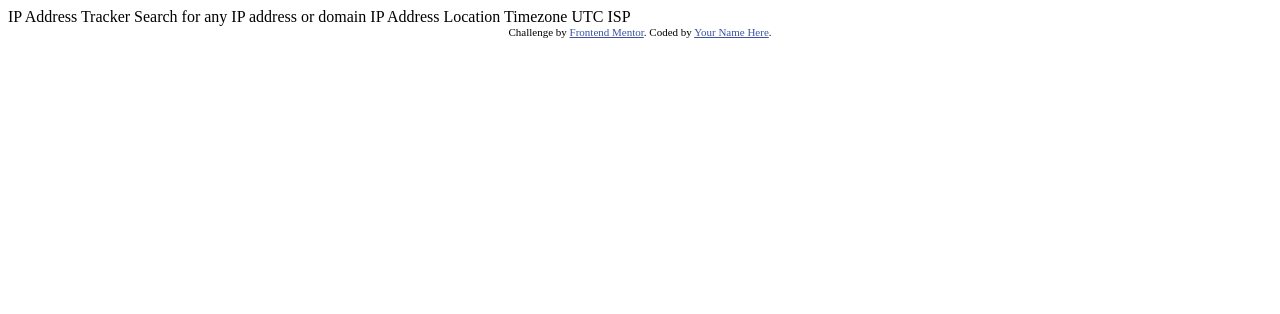
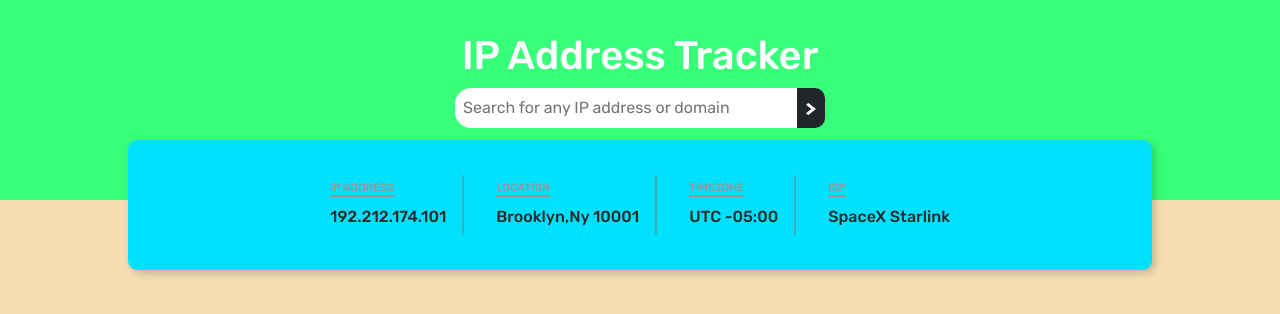
Before and after one commit to tarikozturk-05/Ip-Adress-Tracker, a plain HTML site: page index.html in a window 1280 px wide. Drawn offline with nearby package versions, Linux system fonts and the light colour scheme.

Commit message:
html+css complited

```diff
--- a/index.html
+++ b/index.html
@@ -6,29 +6,48 @@
 
   <link rel="icon" type="image/png" sizes="32x32" href="./images/favicon-32x32.png">
 
-  <title>Frontend Mentor | IP Address Tracker</title>
-
-  <!-- Feel free to remove these styles or customise in your own stylesheet 👍 -->
-  <style>
-    .attribution { font-size: 11px; text-align: center; }
-    .attribution a { color: hsl(228, 45%, 44%); }
-  </style>
+  <title>IP Address Tracker</title>
+ <link rel="stylesheet" href="./style.css">
+ <link rel="preconnect" href="https://fonts.googleapis.com">
+<link rel="preconnect" href="https://fonts.gstatic.com" crossorigin>
+<link href="https://fonts.googleapis.com/css2?family=Rubik:wght@400;500;700&display=swap" rel="stylesheet">
+  <link href="https://fonts.googleapis.com/css2?family=Rubik:wght@400;500;700&display=swap" rel="stylesheet">
+<link href="https://cdn.jsdelivr.net/npm/bootstrap@5.2.1/dist/css/bootstrap.min.css" rel="stylesheet" integrity="sha384-iYQeCzEYFbKjA/T2uDLTpkwGzCiq6soy8tYaI1GyVh/UjpbCx/TYkiZhlZB6+fzT" crossorigin="anonymous">
+ <link rel="stylesheet" href="https://unpkg.com/leaflet@1.7.1/dist/leaflet.css"
+   integrity="sha512-xodZBNTC5n17Xt2atTPuE1HxjVMSvLVW9ocqUKLsCC5CXdbqCmblAshOMAS6/keqq/sMZMZ19scR4PsZChSR7A=="
+   crossorigin=""/>
 </head>
 <body>
+  <center>
+<div class="cont">
+  <div class="form-container">
+  <h1 class="title">IP Address Tracker </h1>
+<form action="" class="form-element">
+  <input type="text" placeholder="Search for any IP address or domain" id="ip_adress" class="ip_adress">
+  <button id="search-btn" class="bg-dark"><img  src="./images/icon-arrow.svg" alt="" width="12px" height="12px" srcset="" ></button>
+</form>
 
-  IP Address Tracker
+</div>
+<div class="result-container">
+  <main class="main ">
+    <div class="info-block block-seperator "> <h4>IP Address
+  </h4><span id="current_ip">192.212.174.101</span></div>
 
-  Search for any IP address or domain
+    <div class="info-block block-seperator "> <h4>Location
+  </h4><span id="current_ip">Brooklyn,Ny 10001</span></div>
 
-  IP Address
-  Location
-  Timezone
-    UTC <!-- add offset value dynamically using the API -->
-  ISP
+    <div class="info-block block-seperator "> <h4>Timezone
+  </h4><span id="current_ip">UTC -05:00</span></div>
 
-  <div class="attribution">
-    Challenge by <a href="https://www.frontendmentor.io?ref=challenge" target="_blank">Frontend Mentor</a>.
-    Coded by <a href="#">Your Name Here</a>.
+    <div class="info-blocks info-block "> <h4>ISP</h4><span id="current_ip">SpaceX Starlink</span></div>
+  </main>
+  <div class="map" id="map">
   </div>
+</div>
+
+  </div>
+
+</center>
+<script src="./app.js"></script>
 </body>
 </html>
--- /dev/null
+++ b/style.css
@@ -0,0 +1,88 @@
+*{
+    font-family: 'Rubik', sans-serif;
+    padding: 0;
+    box-sizing: border-box;
+    margin: 0;
+}
+.form-container{
+    /* url(./images/pattern-bg.png)  */
+    background: rgba(0, 255, 85, 0.781) no-repeat 100% 100% / cover;
+    padding: 2rem;
+    min-height: 200px;
+
+}
+.title{
+    color: white;
+}
+.ip_adress{
+    padding: 0.5rem;
+border: none;
+border-radius: 1rem;
+min-width: 370px;
+
+}
+.bg-dark{
+    padding: 0.5rem;
+    border: none;
+    border-radius: 0 10px 10px 0;
+    position: absolute;
+    right: 0;
+    cursor: pointer;
+}
+.form-element{
+    position: relative;
+    max-width: 370px;
+}
+
+
+/* ******alt-taraf**** */
+.main{
+display:flex;
+flex-wrap: wrap;
+gap: 1rem;
+align-items: center;
+justify-content: center;
+margin-top: -60px;
+padding: 30px;
+background: rgb(0, 225, 255);
+max-width: 80%;
+border-radius: 0.6rem;
+box-shadow: 3px 3px 8px rgba(0, 0, 0, 0.205);
+z-index: 100000000;
+min-height: 130px;
+position: relative;
+/* margin: 0 auto;*/
+}
+.info-block{
+    border-right: 2px solid rgba(128, 128, 128, 0.534);
+padding: 0 1rem;
+display: flex;
+flex-direction: column;
+align-items: flex-start;
+min-height: 60px;
+justify-content: center;
+}
+.info-blocks{
+    border: none;
+}
+
+h4{
+    font-size: 11px !important;
+    color:  hsl(0, 0%, 59%);
+    border-bottom: 2px solid  hsl(0, 0%, 59%);
+    text-transform: uppercase;
+
+}
+#current_ip{
+    font-weight: 500;
+    color: #2B2B2B;
+    font-size: 16px;
+}
+
+/* *******map***** */
+.map{
+ background-color: wheat;
+margin-top: -70px;
+min-height: 79vh;
+
+}
```
Also changed, not shown: app.js (added).
